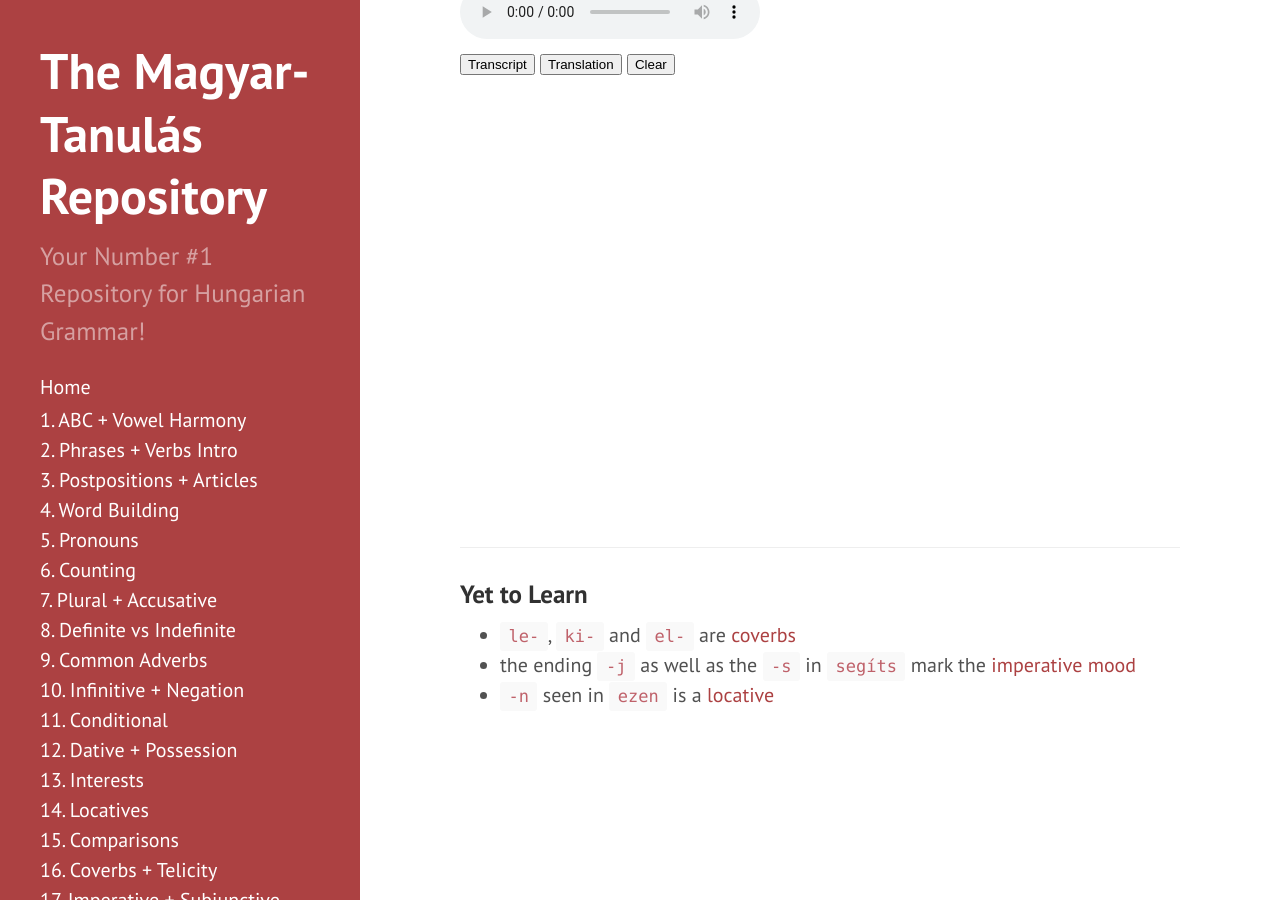
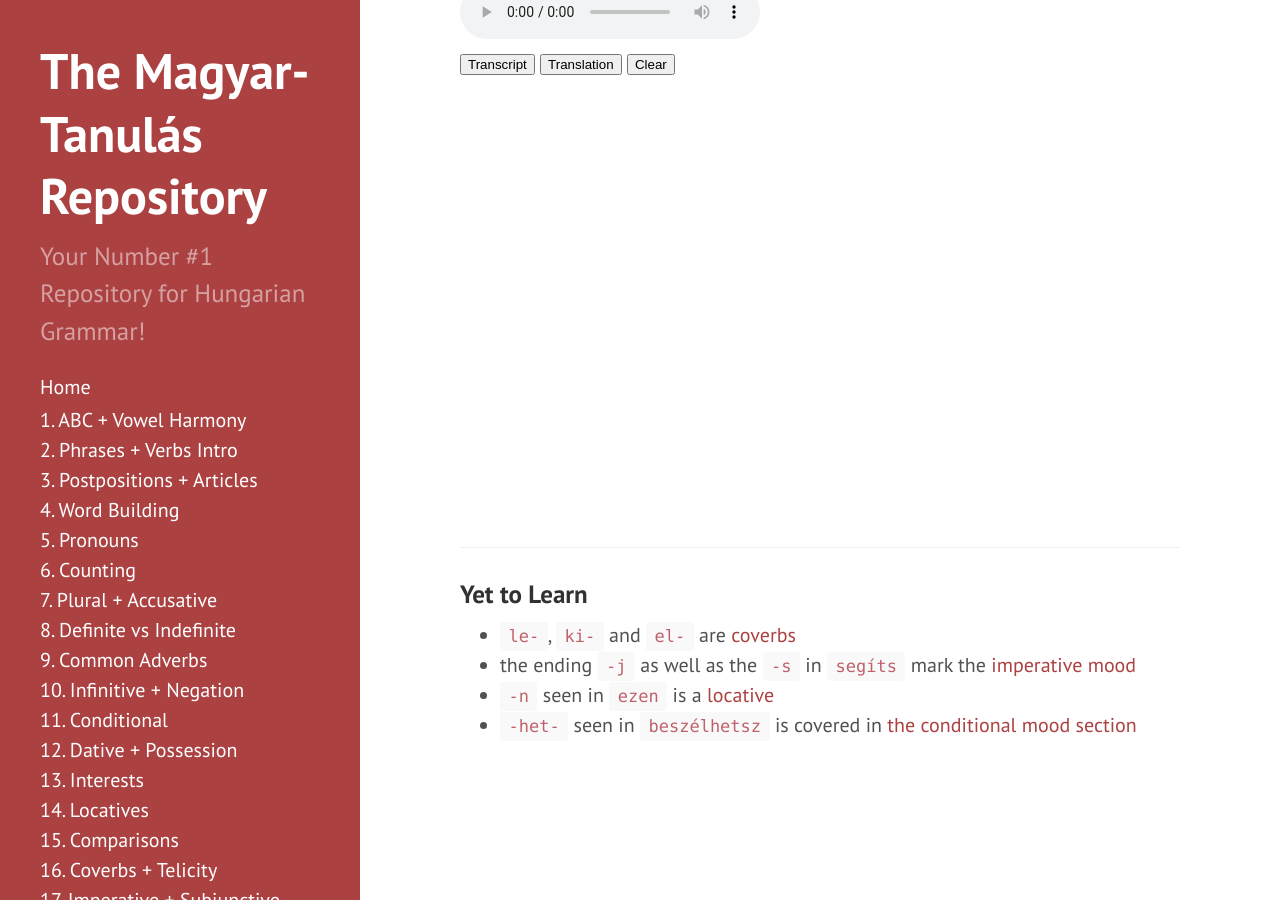
Before and after one commit to Magyartanulas/magyartanulas.github.io, a Jekyll site: the page built from infinitive_negation.md, in a window 1280 px wide and 900 px high, scrolled down 6245 px. Built offline with Jekyll 4.4.1, drawn with Linux system fonts in a browser that asks for light colours; comment, search, counter and statistics services are not loaded.

Commit message:
Update infinitive_negation.md

```diff
--- a/infinitive_negation.md
+++ b/infinitive_negation.md
@@ -285,3 +285,4 @@ P: So now...<br/>
 * `le-`, `ki-` and `el-` are [coverbs](https://magyartanulas.github.io/coverbs_telicity/)
 * the ending `-j` as well as the `-s` in `segíts` mark the [imperative mood](https://magyartanulas.github.io/imperative_subjunctive/)
 * `-n` seen in `ezen` is a [locative](https://magyartanulas.github.io/locatives/)
+* `-het-` seen in `beszélhetsz` is covered in [the conditional mood section](https://magyartanulas.github.io/conditional_mood/)
```
